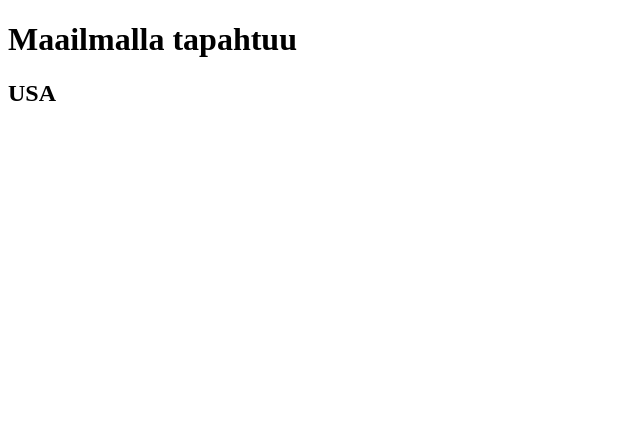
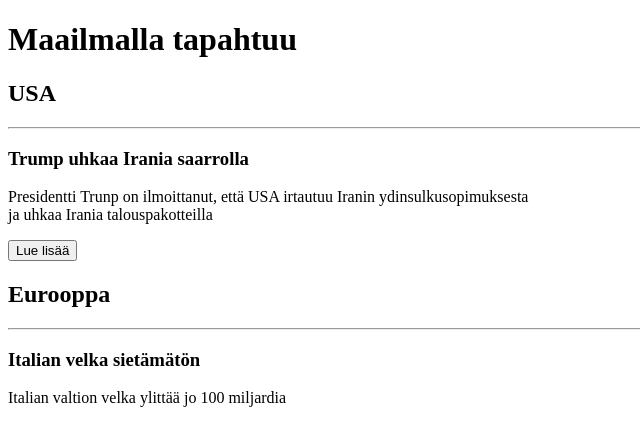
Before and after one commit to MikaVainio/WebHarjoitukset2, a plain HTML site: page index.html in a window 1280 px wide. Shown: the whole page, without its empty margins (0-640 px from the left). Drawn offline with Linux system fonts and the light colour scheme.

Commit message:
Lisätty panikeita

```diff
--- a/index.html
+++ b/index.html
@@ -7,6 +7,27 @@
   <body>
     <h1>Maailmalla tapahtuu</h1>
     <h2>USA</h2>
-
+    <hr>
+    <h3>Trump uhkaa Irania saarrolla</h3>
+    <p>Presidentti Trunp on ilmoittanut, että USA irtautuu Iranin ydinsulkusopimuksesta <br>
+    ja uhkaa Irania talouspakotteilla</p>
+    <button type="button" name="b1" id="lisaa"
+    onclick="document.getElementById('trump').style.display = 'block'
+    document.getElementById('piilota').style.display = 'block'
+    document.getElementById('lisaa').style.display = 'none'">Lue lisää
+    </button>
+    <button type="button" name="b2" id="piilota" style="display:none"
+    onclick="document.getElementById('trump').style.display = 'none'
+    document.getElementById('lisaa').style.display = 'block'
+    document.getElementById('piilota').style.display = 'none'">Pienennä
+    </button>
+    <p id="trump" style="display:none"> Venäjä ja Turkki ovat ilmoittaneet vastustavansa USA:n aikaieta. <br>
+    Venäjän ulkomisteri Sergei Lavrov pitää yhdysvaltain aikeita kansainvälisen oikeuden <br>
+    vastaisena. Demokraatit vastustavat niinikään presidentin aikeita.
+    </p>
+    <h2>Eurooppa</h2>
+    <hr>
+    <h3>Italian velka sietämätön</h3>
+    <p>Italian valtion velka ylittää jo 100 miljardia </p>
   </body>
 </html>
```
